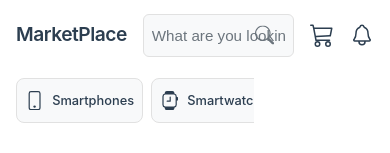
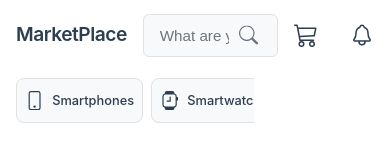
Before and after one commit to qaramanis/marketplace, a React (Vite) app: page / in a window 390 px wide. Shown: the top 153 px of the page. Built offline with nearby package versions, Linux system fonts and the light colour scheme.

Commit message:
Update NavBar.css

```diff
--- a/src/css/NavBar.css
+++ b/src/css/NavBar.css
@@ -142,15 +142,7 @@
       font-size: 1.2rem;
     }
 
-  .navbar-actions {
-    gap: 1rem;
-  }
-
     .icon-label {
       display: none;
     }
-
-  .search-input {
-    padding: 0.75rem 0.5rem;
 }
-}
```
Lines whose indentation alone changed are shown as unchanged.
